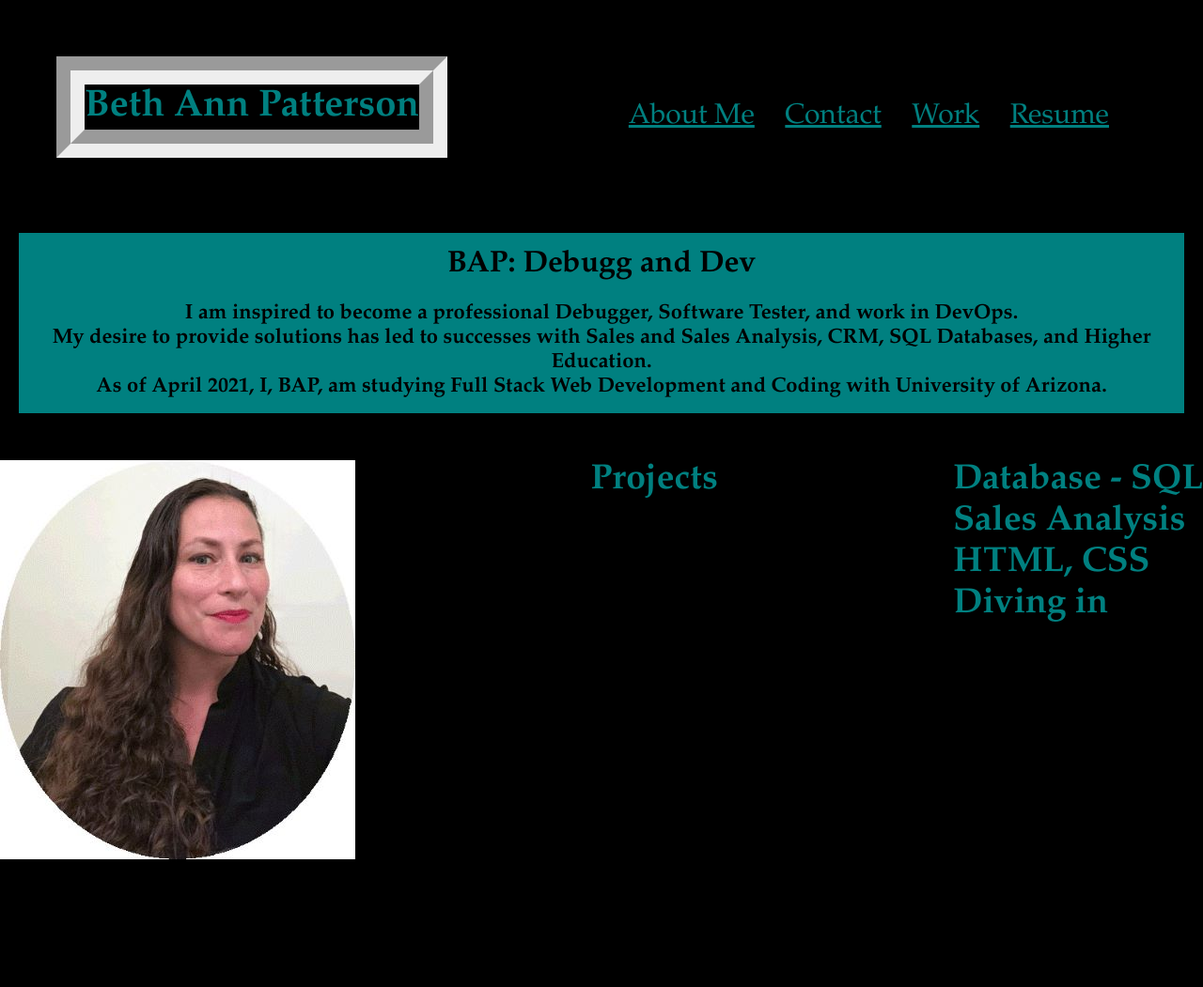
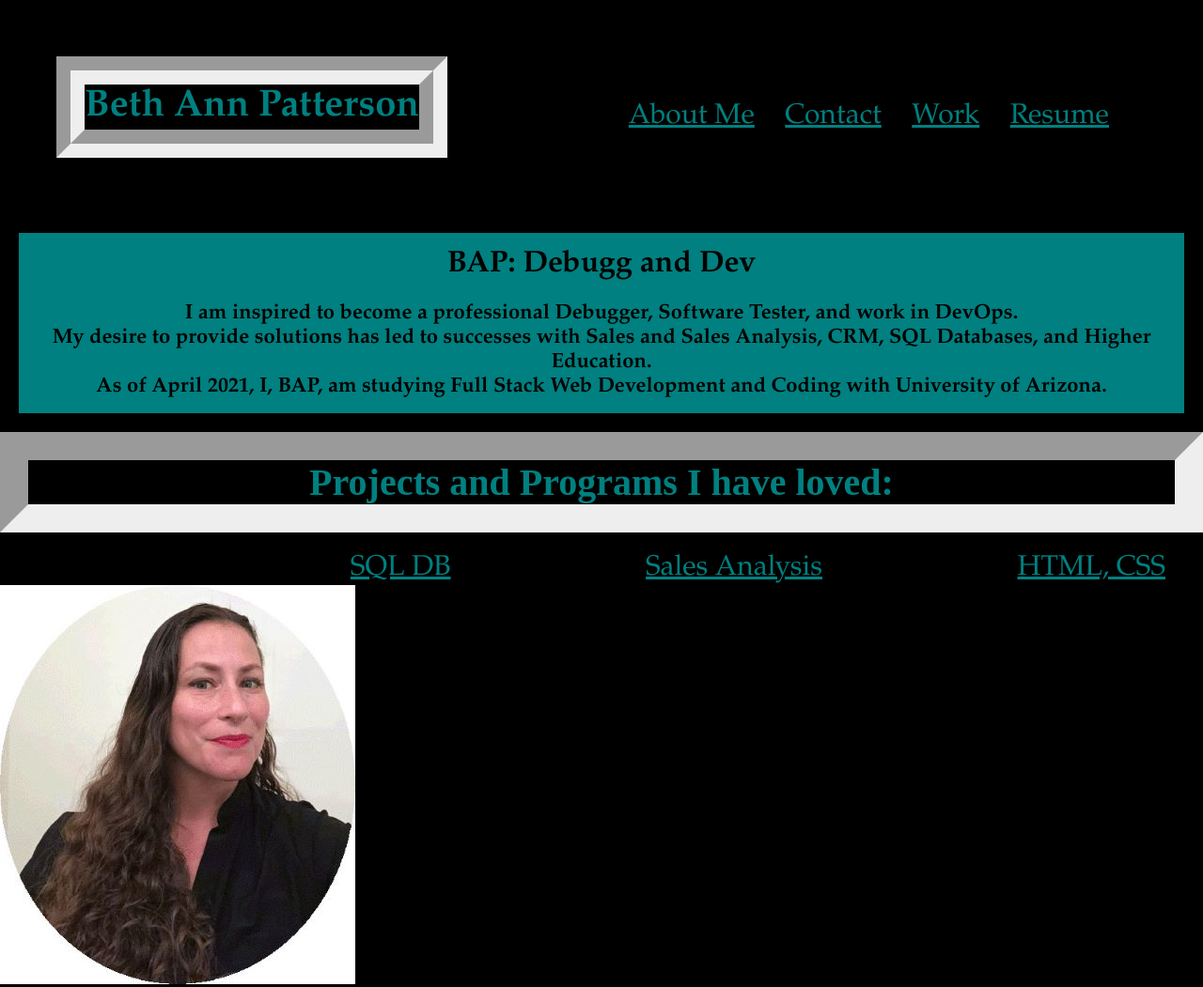
Before and after one commit to BethAnnP-Bx/personal-portfolio-hw-2, a plain HTML site: page index.html in a window 1280 px wide. Shown: the whole page at 94% size. Before the commit the page ends 915 px from the top, so only its background shows below. Drawn offline with Linux system fonts and the light colour scheme.

```diff
--- a/assets/style.css
+++ b/assets/style.css
@@ -73,14 +73,30 @@ a {
   text-align: center;
 }
 
-.beth-flex-projects {
-  padding-top: 30px;
+.beth-projects h1 {
   display: flex;
-  flex-wrap: wrap;
-  justify-content: space-between;
-  width: auto;
-  display: flex;
+  justify-content: center;
+  font-size: 40px;
+  color: teal;
+  border-width: 30px;
+  border-style: inset;
+}
+
+.beth-projects nav {
+  padding-top: 20px;
+  margin-right: 40px;
+  float: right;
   font-family: Garamond;
-  color: teal;
-  font-size: xx-large;
+  font-size: 30px;
 }
+
+.beth-projects nav ul {
+  list-style-type: none;
+}
+
+.beth-projects nav ul li {
+  display: inline-flex;
+  margin-left: 200px;
+}
+
+/*beth-projects navigation styles*/
--- a/index.html
+++ b/index.html
@@ -19,16 +19,17 @@
           </li>
           <li> <a href="#work">Work</a>
           </li>
-          <li> <a href="#resume">Resume</a>
+          <li> <a href="#resume" target>Resume</a>
           </li>
     </nav>
    </header>
+
   <body>
     <section class="meet-beth">
     <article id="about-me">
       <article class="cool-subtitle">
           BAP: Debugg and Dev
-          <h2 class="about-me">
+          <h1 class="about-me">
             <p>I am inspired to become a professional Debugger, Software Tester, and work in DevOps.</p>
             <p>
               My desire to provide solutions has led to successes with Sales and Sales Analysis, CRM, SQL Databases, and Higher Education. </p>
@@ -37,18 +38,24 @@
       </article>
     </section>
 
-    <section class="beth-flex-projects">
-      <img src="./images/BAPoval2.jpg" alt="Beth Ann Patterson smiling.">
+    <section class="beth-projects">
       <article id="work">
-          <h3>Projects</h3>
-      </article>
+        <h1>Projects and Programs I have loved:</h1>
+        <nav class=project-nav">
+          <ul>
+            <li>
+              <a href="https://www.tessituranetwork.com/">SQL DB</a>
+            </li>
+            <li> <a href="https://www.salesforce.com/">Sales Analysis</a>
+        </li>
+        <li> <a href="https://bethannp-bx.github.io/horiseon-refactor-hw-1/">HTML, CSS</a>
+        </li>
+       </nav>
+      </section>
 
-       <article class ="work-projects">
-          <h1>Database - SQL</h1>
-          <h1>Sales Analysis</h1>
-          <h1>HTML, CSS</h1>
-          <h1>Diving in</h1>
-       </section>
+<article>
+       <img src="./images/BAPoval2.jpg" alt="Beth Ann Patterson smiling.">
+ </article>
 
 
   </body>
```
Also changed, not shown: 1 other file.
